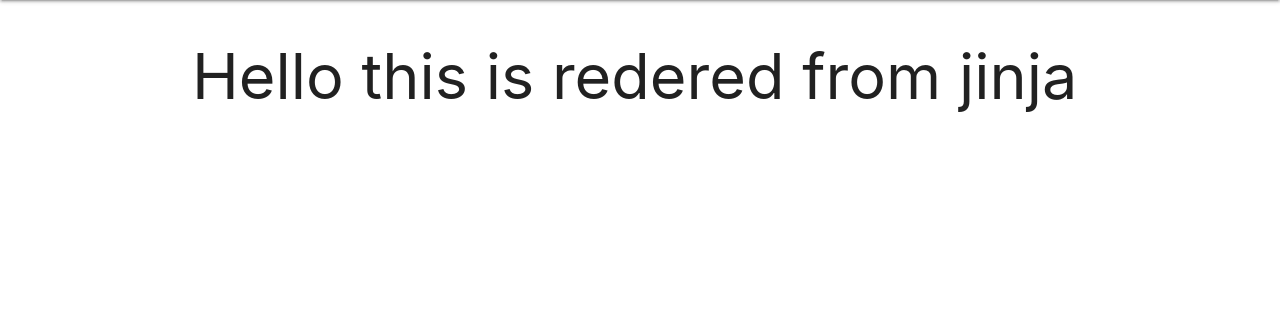
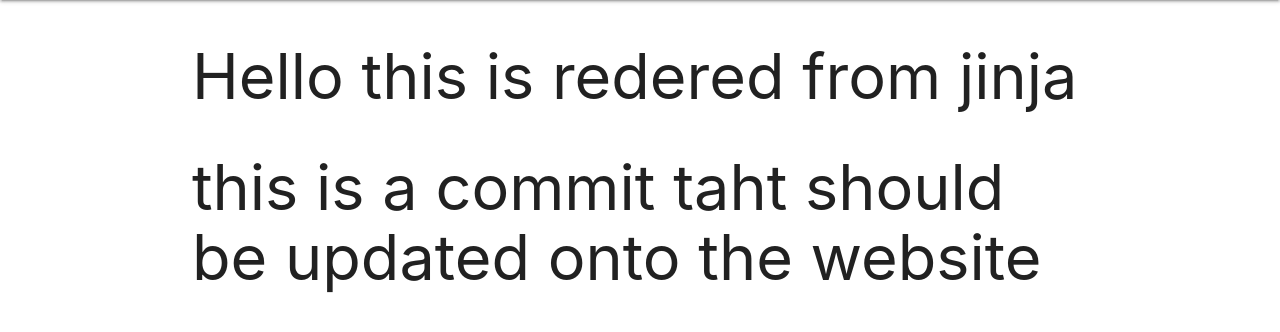
Before and after one commit to SamuelMahadeo/Assignment2, a Flask app: page / in a window 1280 px wide. Shown: the part 64-396 px from the top of the page. Run offline with Flask 2, Linux system fonts and the light colour scheme.

Commit message:
test commit

```diff
--- a/App/templates/index.html
+++ b/App/templates/index.html
@@ -6,4 +6,5 @@
 
 {% block content %}
     <h1>Hello this is redered from jinja</h1>
+    <h1>this is a commit taht should be updated onto the website</h1>
 {% endblock %}
```
